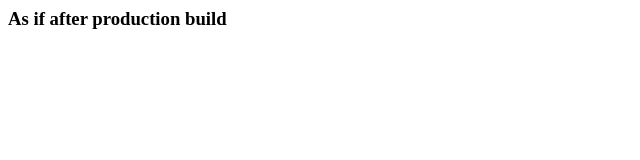
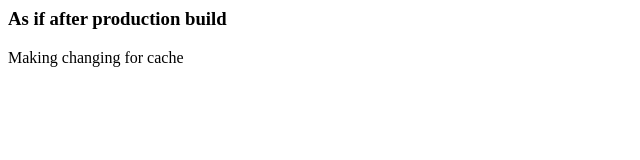
Before and after one commit to DariaBlomma/submodule-one, a plain HTML site: page dist/index.html in a window 1280 px wide. Shown: the whole page, without its empty margins (0-640 px from the left). Drawn offline with Linux system fonts and the light colour scheme.

Commit message:
experimenting with changes for cache

```diff
--- a/dist/index.html
+++ b/dist/index.html
@@ -1 +1,2 @@
 <h3>As if after production build</h3>
+<p>Making changing for cache</p>
```
Also changed, not shown: 1 other file.
